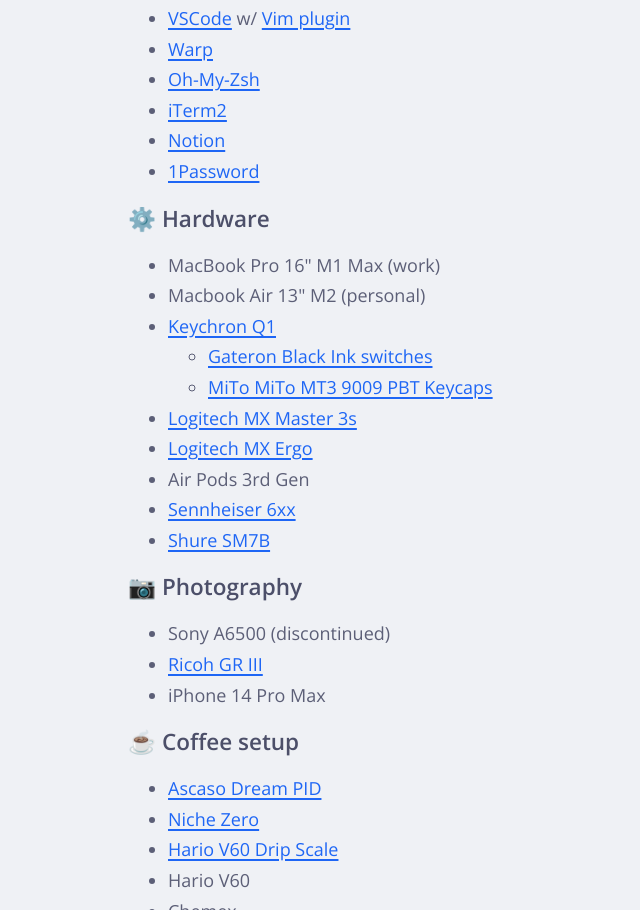
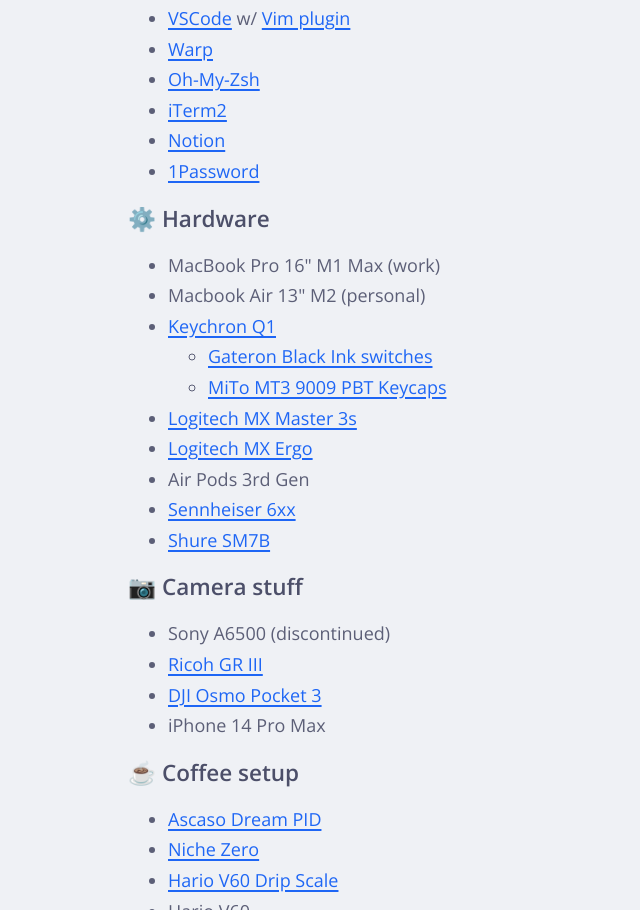
Before and after one commit to btav/btav.dev, an Astro site: page /uses in a window 1280 px wide. Shown: the part 284-1194 px from the top of the page, without its empty margins (0-640 px from the left). Built offline with nearby package versions, Linux system fonts and the light colour scheme; Astro itself is replaced by a stand-in of ours.

Commit message:
style: update text for keycap set and camera section in layout component (#5)

```diff
--- a/src/pages/uses.astro
+++ b/src/pages/uses.astro
@@ -40,7 +40,7 @@
         <li>
           <a
             href="https://drop.com/buy/mt3-9009-pbt-keycap-set?defaultSelectionIds=968777"
-            >MiTo MiTo MT3 9009 PBT Keycaps</a
+            >MiTo MT3 9009 PBT Keycaps</a
           >
         </li>
       </ul>
@@ -69,13 +69,16 @@
         >
       </li>
     </ul>
-    <h2>📷 Photography</h2>
+    <h2>📷 Camera stuff</h2>
     <ul>
       <li>Sony A6500 (discontinued)</li>
       <li>
         <a href="https://www.ricoh-imaging.co.jp/english/products/gr-3/"
           >Ricoh GR III</a
         >
+      </li>
+      <li>
+        <a href="https://www.dji.com/ca/osmo-pocket-3"> DJI Osmo Pocket 3</a>
       </li>
       <li>iPhone 14 Pro Max</li>
     </ul>
```
